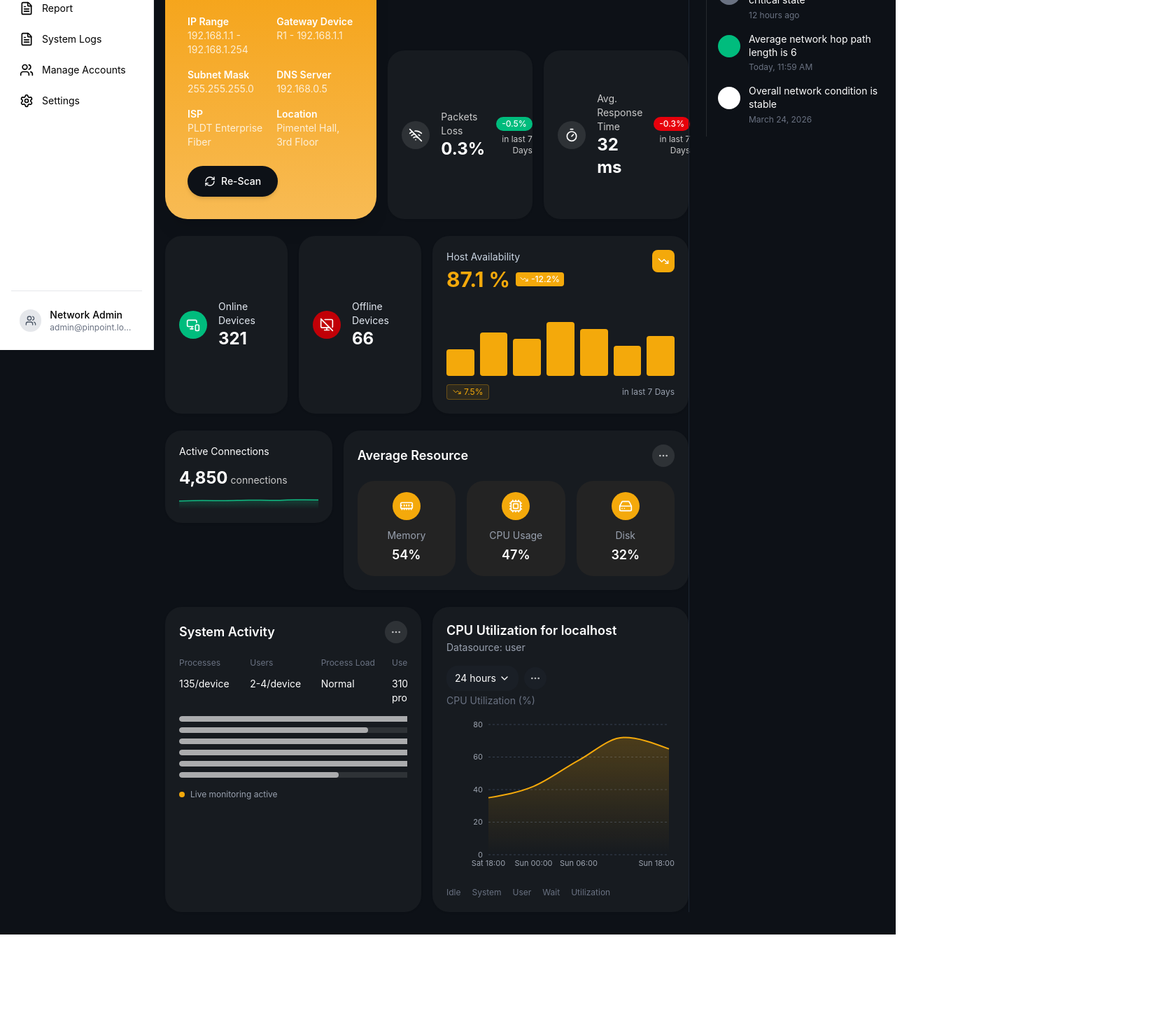
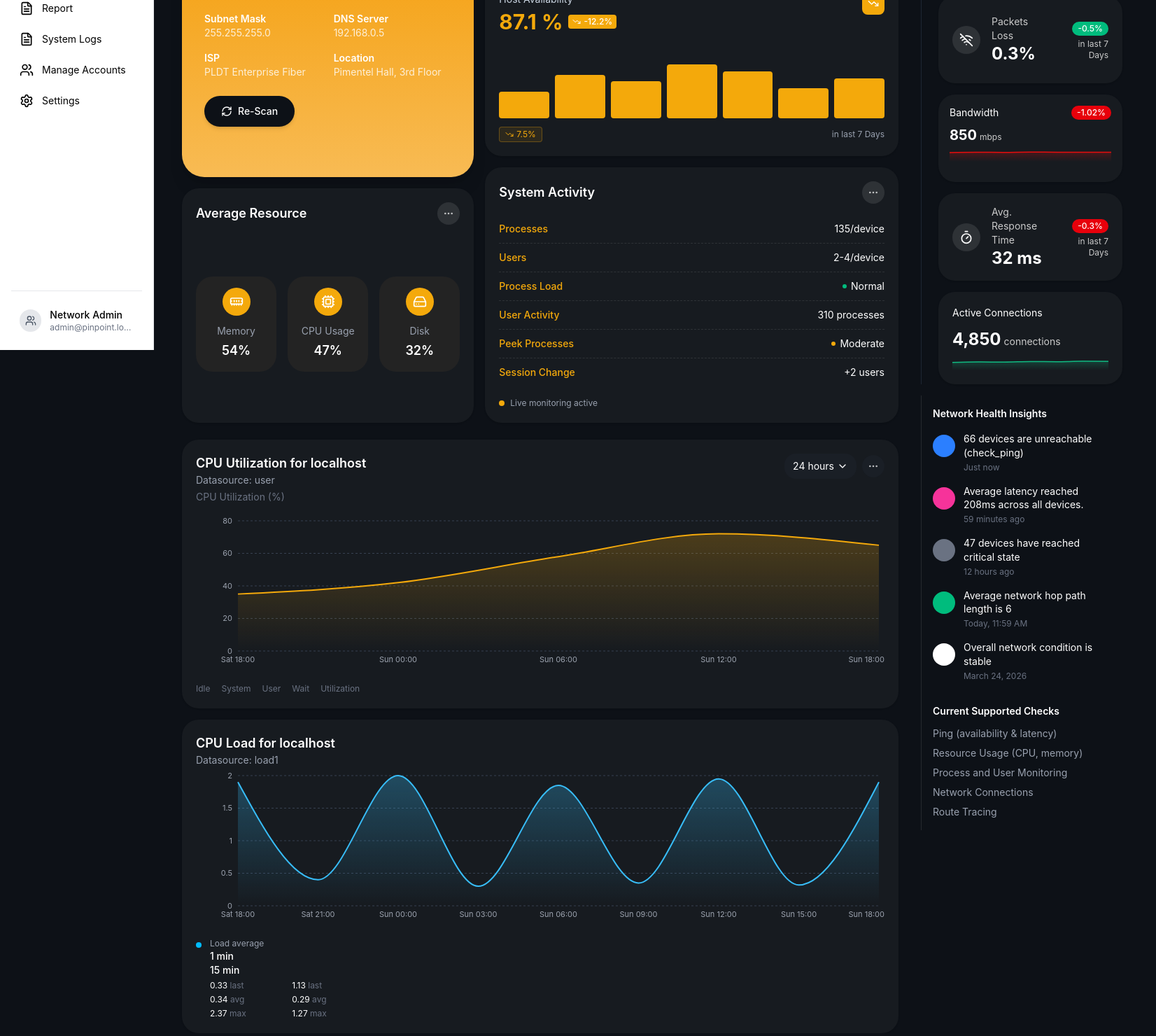
Before and after one commit to esfen14/Network-Diagnosis-System, a React (Vite) app in the folder client/: page /network-health in a window 1280 px wide. Shown: the part 300-1780 px from the top of the page at 70% size, 1652 px wide, since content can reach past the window. Before the commit the page ends 1635 px from the top, so only its background shows below. Built offline with nearby package versions, Linux system fonts and the light colour scheme.

Commit message:
adjusted dashboard and network health layouts

```diff
--- /dev/null
+++ b/client/src/components/network-health/CpuLoadChart.tsx
@@ -0,0 +1,110 @@
+import {
+  Area,
+  AreaChart,
+  CartesianGrid,
+  ResponsiveContainer,
+  Tooltip,
+  XAxis,
+  YAxis,
+} from 'recharts'
+
+const data = [
+  { time: 'Sat 18:00', load: 1.9 },
+  { time: 'Sat 21:00', load: 0.4 },
+  { time: 'Sun 00:00', load: 2.0 },
+  { time: 'Sun 03:00', load: 0.3 },
+  { time: 'Sun 06:00', load: 1.85 },
+  { time: 'Sun 09:00', load: 0.35 },
+  { time: 'Sun 12:00', load: 1.95 },
+  { time: 'Sun 15:00', load: 0.32 },
+  { time: 'Sun 18:00', load: 1.9 },
+]
+
+const loadStats = [
+  { label: 'Load average', period: '1 min', last: '0.33', avg: '0.34', max: '2.37' },
+  { label: '', period: '15 min', last: '1.13', avg: '0.29', max: '1.27' },
+]
+
+export function CpuLoadChart() {
+  return (
+    <div className="rounded-3xl bg-[#171B20] p-5 shadow-sm">
+      <div className="mb-1 flex flex-wrap items-start justify-between gap-4">
+        <div>
+          <h3 className="text-lg font-semibold text-white">
+            CPU Load for localhost
+          </h3>
+          <p className="text-sm text-gray-400">Datasource: load1</p>
+        </div>
+      </div>
+
+      <div className="h-56 w-full">
+        <ResponsiveContainer width="100%" height="100%">
+          <AreaChart data={data} margin={{ top: 8, right: 8, left: 0, bottom: 0 }}>
+            <defs>
+              <linearGradient id="loadGradient" x1="0" y1="0" x2="0" y2="1">
+                <stop offset="0%" stopColor="#38BDF8" stopOpacity={0.5} />
+                <stop offset="100%" stopColor="#38BDF8" stopOpacity={0} />
+              </linearGradient>
+            </defs>
+            <CartesianGrid stroke="#374151" strokeDasharray="3 3" vertical={false} />
+            <XAxis
+              dataKey="time"
+              axisLine={false}
+              tickLine={false}
+              tick={{ fill: '#9CA3AF', fontSize: 11 }}
+            />
+            <YAxis
+              axisLine={false}
+              tickLine={false}
+              tick={{ fill: '#9CA3AF', fontSize: 11 }}
+              domain={[0, 2]}
+            />
+            <Tooltip
+              contentStyle={{
+                background: '#232323',
+                border: 'none',
+                borderRadius: 12,
+                color: '#fff',
+              }}
+            />
+            <Area
+              type="monotone"
+              dataKey="load"
+              stroke="#38BDF8"
+              strokeWidth={2}
+              fill="url(#loadGradient)"
+            />
+          </AreaChart>
+        </ResponsiveContainer>
+      </div>
+
+      <div className="mt-4 flex items-start gap-3">
+        <span className="mt-1.5 h-2 w-2 shrink-0 rounded-full bg-sky-400" />
+        <div className="grid grid-cols-2 gap-x-10 gap-y-1 text-xs">
+          <span className="text-gray-400">Load average</span>
+          <span />
+          {loadStats.map((stat) => (
+            <span key={stat.period} className="col-span-2 -mt-1 text-sm font-medium text-white">
+              {stat.period}
+            </span>
+          ))}
+          <div className="col-span-2 grid grid-cols-2 gap-x-10">
+            {loadStats.map((stat) => (
+              <div key={`${stat.period}-detail`} className="space-y-1">
+                <p className="text-gray-500">
+                  <span className="text-white">{stat.last}</span> last
+                </p>
+                <p className="text-gray-500">
+                  <span className="text-white">{stat.avg}</span> avg
+                </p>
+                <p className="text-gray-500">
+                  <span className="text-white">{stat.max}</span> max
+                </p>
+              </div>
+            ))}
+          </div>
+        </div>
+      </div>
+    </div>
+  )
+}
--- a/client/src/components/network-health/DeviceCountCard.tsx
+++ b/client/src/components/network-health/DeviceCountCard.tsx
@@ -9,7 +9,7 @@ type DeviceCountCardProps = {
 
 export function DeviceCountCard({ title, count, icon: Icon, iconBg }: DeviceCountCardProps) {
   return (
-    <div className="flex items-center gap-4 rounded-3xl bg-[#171B20] p-5 shadow-sm">
+    <div className="flex h-[100px] items-center gap-4 rounded-3xl bg-[#171B20] p-5 shadow-sm">
       <div className={`flex h-10 w-10 shrink-0 items-center justify-center rounded-3xl ${iconBg}`}>
         <Icon className="h-5 w-5 text-white" />
       </div>
--- a/client/src/components/network-health/InsightsPanel.tsx
+++ b/client/src/components/network-health/InsightsPanel.tsx
@@ -1,3 +1,11 @@
+const supportedChecks = [
+  'Ping (availability & latency)',
+  'Resource Usage (CPU, memory)',
+  'Process and User Monitoring',
+  'Network Connections',
+  'Route Tracing',
+]
+
 const insights = [
   {
     message: '66 devices are unreachable (check_ping)',
@@ -42,6 +50,15 @@ export function InsightsPanel() {
             </div>
           ))}
         </div>
+
+        <h3 className="mb-3 mt-8 text-sm font-semibold text-white">Current Supported Checks</h3>
+        <ul className="space-y-2">
+          {supportedChecks.map((check) => (
+            <li key={check} className="text-sm text-gray-400">
+              {check}
+            </li>
+          ))}
+        </ul>
       </div>
     </aside>
   )
--- a/client/src/components/network-health/ResourceUsageCard.tsx
+++ b/client/src/components/network-health/ResourceUsageCard.tsx
@@ -8,7 +8,7 @@ const resources = [
 
 export function ResourceUsageCard() {
   return (
-    <div className="rounded-3xl bg-[#171B20] p-5 shadow-sm">
+    <div className="flex h-full flex-col rounded-3xl bg-[#171B20] p-5 shadow-sm">
       <div className="mb-5 flex items-center justify-between">
         <h3 className="text-lg font-semibold text-white">Average Resource</h3>
         <button
@@ -20,7 +20,7 @@ export function ResourceUsageCard() {
         </button>
       </div>
 
-      <div className="grid gap-4 sm:grid-cols-3">
+      <div className="grid flex-1 content-center gap-4 sm:grid-cols-3">
         {resources.map(({ label, value, icon: Icon }) => (
           <div
             key={label}
--- a/client/src/components/network-health/SystemActivityCard.tsx
+++ b/client/src/components/network-health/SystemActivityCard.tsx
@@ -1,13 +1,18 @@
 import { MoreHorizontal } from 'lucide-react'
 
-const columns = ['Processes', 'Users', 'Process Load', 'User Activity', 'Peek Processes', 'Session Change']
-const values = ['135/device', '2-4/device', 'Normal', '310 processes', 'Moderate', '+2 users']
-const barWidths = [72, 45, 60, 85, 55, 38]
+const rows = [
+  { label: 'Processes', value: '135/device' },
+  { label: 'Users', value: '2-4/device' },
+  { label: 'Process Load', value: 'Normal', dot: 'bg-emerald-500' },
+  { label: 'User Activity', value: '310 processes' },
+  { label: 'Peek Processes', value: 'Moderate', dot: 'bg-[#F4A90B]' },
+  { label: 'Session Change', value: '+2 users' },
+]
 
 export function SystemActivityCard() {
   return (
     <div className="rounded-3xl bg-[#171B20] p-5 shadow-sm">
-      <div className="mb-5 flex items-center justify-between">
+      <div className="mb-4 flex items-center justify-between">
         <h3 className="text-lg font-semibold text-white">System Activity</h3>
         <button
           type="button"
@@ -18,33 +23,19 @@ export function SystemActivityCard() {
         </button>
       </div>
 
-      <div className="overflow-x-auto">
-        <div className="min-w-[600px]">
-          <div className="mb-3 grid grid-cols-6 gap-2">
-            {columns.map((col) => (
-              <span key={col} className="text-xs text-gray-500">
-                {col}
-              </span>
-            ))}
+      <div>
+        {rows.map(({ label, value, dot }) => (
+          <div
+            key={label}
+            className="flex items-center justify-between border-b border-dashed border-white/10 py-2.5 last:border-b-0"
+          >
+            <span className="text-sm font-medium text-[#F4A90B]">{label}</span>
+            <span className="flex items-center gap-1.5 text-sm text-white">
+              {dot && <span className={`h-1.5 w-1.5 rounded-full ${dot}`} />}
+              {value}
+            </span>
           </div>
-          <div className="mb-4 grid grid-cols-6 gap-2">
-            {values.map((val, i) => (
-              <span key={i} className="text-sm text-white">
-                {val}
-              </span>
-            ))}
-          </div>
-          <div className="space-y-2">
-            {barWidths.map((width, i) => (
-              <div key={i} className="h-2 overflow-hidden rounded-full bg-white/10">
-                <div
-                  className="h-full rounded-full bg-white/60"
-                  style={{ width: `${width}%` }}
-                />
-              </div>
-            ))}
-          </div>
-        </div>
+        ))}
       </div>
 
       <div className="mt-4 flex items-center gap-2">
--- a/client/src/components/network-health/TrendStatCard.tsx
+++ b/client/src/components/network-health/TrendStatCard.tsx
@@ -25,7 +25,7 @@ export function TrendStatCard({
         : 'bg-gray-500'
 
   return (
-    <div className="flex items-center justify-between gap-4 rounded-3xl bg-[#171B20] p-5 shadow-sm">
+    <div className="flex h-[125px] items-center justify-between gap-4 rounded-3xl bg-[#171B20] p-5 shadow-sm">
       <div className="flex items-center gap-4">
         <div className={`flex h-10 w-10 shrink-0 items-center justify-center rounded-full ${iconBg}`}>
           <Icon className="h-5 w-5 text-white" />
--- a/client/src/pages/DashboardPage.tsx
+++ b/client/src/pages/DashboardPage.tsx
@@ -10,7 +10,9 @@ import { SummaryStatCard } from '../components/shared/SummaryStatCard'
 
 export function DashboardPage() {
   return (
-    <main className="ml-[220px] flex-1">
+    // Update these two lines:
+    <main className="flex-1 overflow-x-auto ml-[220px]">
+      <div className="min-w-[1300px] pl-6 pr-8">
         <div className="flex gap-0">
           <div className="min-w-0 flex-1 space-y-6 p-6">
 
@@ -76,6 +78,7 @@ export function DashboardPage() {
 
           <ServiceOverview />
         </div>
+      </div>
     </main>
   )
 }
--- a/client/src/pages/NetworkHealthPage.tsx
+++ b/client/src/pages/NetworkHealthPage.tsx
@@ -1,5 +1,6 @@
-import { MonitorOff, MonitorSmartphone, Timer, WifiOff } from 'lucide-react'
+import { MonitorOff, MonitorSmartphone, RefreshCw, Timer, WifiOff } from 'lucide-react'
 import { ActiveConnectionsCard } from '../components/network-health/ActiveConnectionsCard'
+import { CpuLoadChart } from '../components/network-health/CpuLoadChart'
 import { CpuUtilizationChart } from '../components/network-health/CpuUtilizationChart'
 import { DeviceCountCard } from '../components/network-health/DeviceCountCard'
 import { HostAvailabilityCard } from '../components/network-health/HostAvailabilityCard'
@@ -16,21 +17,67 @@ const bandwidthSparkline = [820, 840, 835, 860, 845, 850, 848]
 
 export function NetworkHealthPage() {
   return (
-    <main className="ml-[220px] flex-1">
-    <div className="flex gap-0">
-      <div className="min-w-0 flex-1 space-y-6">
+    <main className="flex-1 overflow-x-auto ml-[220px]">
+      <div className="min-w-[1400px] pl-6 pr-8">
+        <div className="flex items-start gap-8">
+          <div className="min-w-0 flex-1">
             <PageHeader
               title="Network Health"
               description="Overview of system performance."
             />
-
-        <div className="grid grid-cols-12 gap-4">
-
-          <div className="col-span-5">
-            <NetworkInfoCard />
           </div>
 
-          <div className="col-span-7 grid grid-cols-2 gap-4">
+          <div className="flex w-72 shrink-0 justify-center pl-4 pt-2">
+            <button
+              type="button"
+              className="flex items-center gap-2 rounded-3xl bg-[#F4A90B] px-4 py-2 text-sm font-medium text-white shadow-md transition hover:opacity-90"
+            >
+              <RefreshCw className="h-4 w-4" />
+              Last Scan: 1 Hour Ago
+            </button>
+          </div>
+        </div>
+
+        <div className="mt-6 flex items-start gap-8">
+          <div className="min-w-0 flex-1 space-y-6">
+            <div className="grid grid-cols-12 items-stretch gap-4">
+              <div className="col-span-5 flex flex-col gap-4">
+                <NetworkInfoCard />
+                <div className="flex-1">
+                  <ResourceUsageCard />
+                </div>
+              </div>
+
+              <div className="col-span-7 flex flex-col gap-4">
+                <div className="grid grid-cols-2 gap-4">
+                  <DeviceCountCard
+                    title="Online Devices"
+                    count={321}
+                    icon={MonitorSmartphone}
+                    iconBg="bg-emerald-500"
+                  />
+
+                  <DeviceCountCard
+                    title="Offline Devices"
+                    count={66}
+                    icon={MonitorOff}
+                    iconBg="bg-red-700"
+                  />
+                </div>
+
+                <HostAvailabilityCard />
+                <SystemActivityCard />
+              </div>
+            </div>
+
+            <div className="space-y-4">
+              <CpuUtilizationChart />
+              <CpuLoadChart />
+            </div>
+          </div>
+
+          <div className="flex w-72 shrink-0 flex-col gap-4">
+            <div className="space-y-4 border-l border-[#1D2633] pl-6">
               <SparklineMetricCard
                 title="Latency"
                 value="12.5"
@@ -39,6 +86,14 @@ export function NetworkHealthPage() {
                 changeType="positive"
                 sparklineData={latencySparkline}
                 sparklineColor="#10B981"
+              />
+
+              <TrendStatCard
+                title="Packets Loss"
+                value="0.3%"
+                change="-0.5%"
+                changeType="positive"
+                icon={WifiOff}
               />
 
               <SparklineMetricCard
@@ -52,62 +107,18 @@ export function NetworkHealthPage() {
               />
 
               <TrendStatCard
-              title="Packets Loss"
-              value="0.3%"
-              change="-0.5%"
-              changeType="positive"
-              icon={WifiOff}
-            />
-
-            <TrendStatCard
                 title="Avg. Response Time"
                 value="32 ms"
                 change="-0.3%"
                 changeType="negative"
                 icon={Timer}
               />
-          </div>
-        </div>
 
-        <div className="grid gap-4 sm:grid-cols-2 lg:grid-cols-4">
-          <DeviceCountCard
-            title="Online Devices"
-            count={321}
-            icon={MonitorSmartphone}
-            iconBg="bg-emerald-500"
-          />
-
-          <DeviceCountCard
-            title="Offline Devices"
-            count={66}
-            icon={MonitorOff}
-            iconBg="bg-red-700"
-          />
-
-          <div className="sm:col-span-2">
-            <HostAvailabilityCard />
-          </div>
-        </div>
-
-        <div className="grid gap-4 lg:grid-cols-3">
-          <div className="lg:col-span-1">
               <ActiveConnectionsCard />
             </div>
 
-          <div className="lg:col-span-2">
-            <ResourceUsageCard />
+            <InsightsPanel />
           </div>
-        </div>
-
-
-        <div className="grid gap-4 lg:grid-cols-2">
-          <SystemActivityCard />
-          <CpuUtilizationChart />
-        </div>
-      </div>
-
-      <div className="w-[280px] shrink-0 border-l border-[#1D2633] pl-6">
-        <InsightsPanel />
         </div>
       </div>
     </main>
```
Lines whose indentation alone changed are shown as unchanged.
